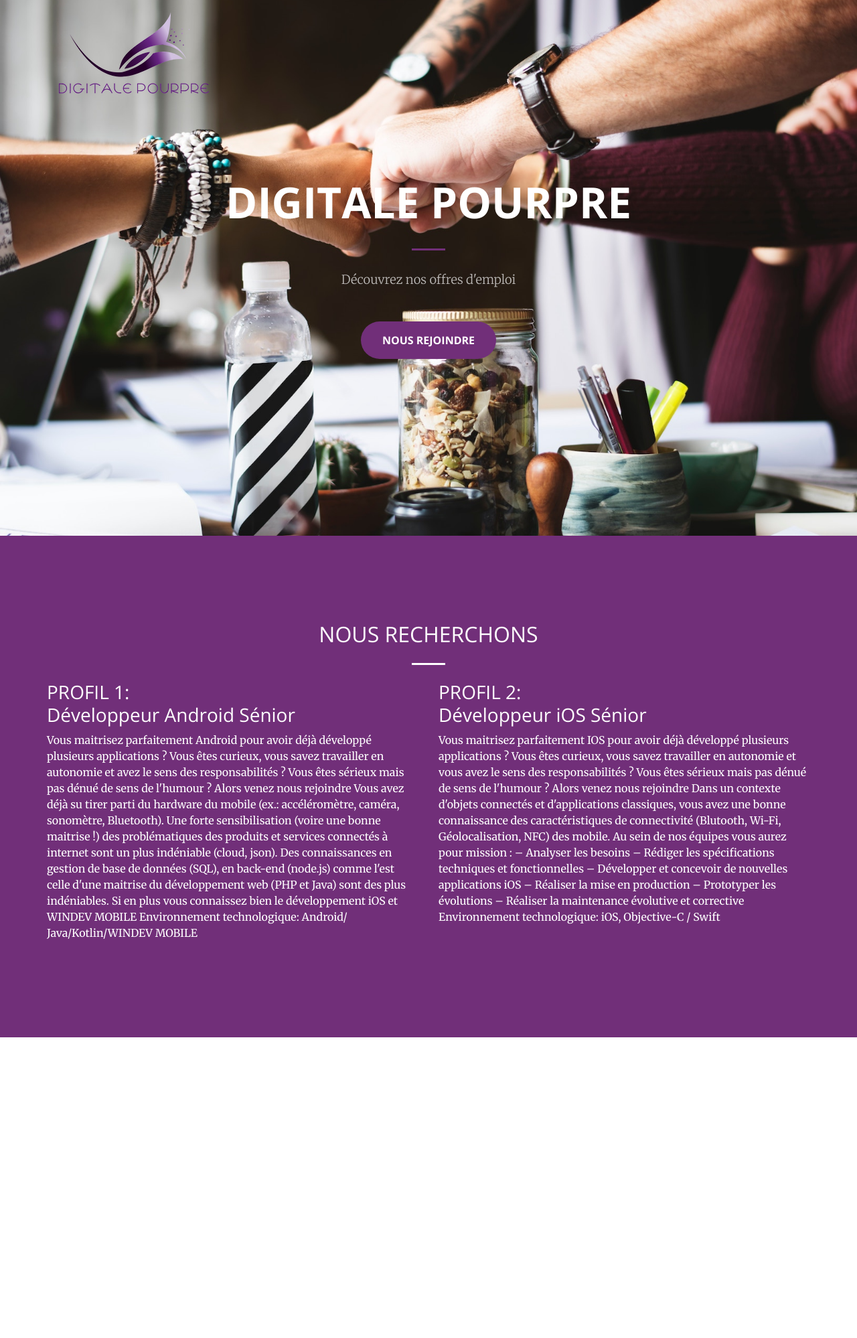
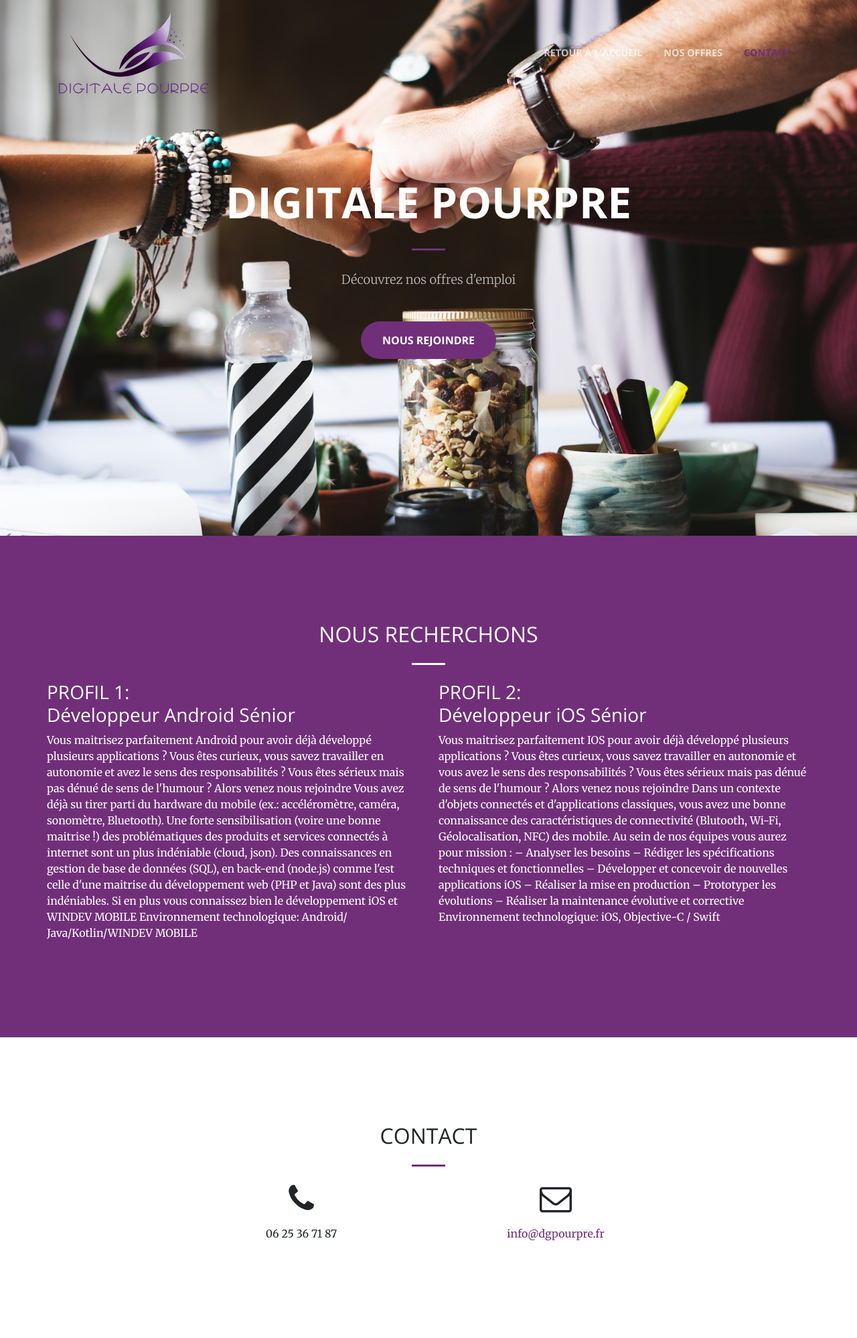
Before and after one commit to adeprem/digitalepourpre, a website: page jobs.html in a window 1280 px wide. Shown: the whole page at 67% size. Before the commit the page ends 1549 px from the top, so only its background shows below. Drawn offline with nearby package versions, Linux system fonts and the light colour scheme.

Commit message:
added contact on jobs page

```diff
--- a/jobs.html
+++ b/jobs.html
@@ -28,9 +28,25 @@
 
   <nav class="navbar navbar-expand-lg navbar-light fixed-top" id="mainNav">
     <div class="container">
-      <a class="navbar-brand" href="index.html"><img src="img/dgpourpre_logo.png"></a>
-
+      <a class="navbar-brand js-scroll-trigger" href="#page-top"><img src="img/dgpourpre_logo.png"></a>
+      <button class="navbar-toggler navbar-toggler-right" type="button" data-toggle="collapse" data-target="#navbarResponsive" aria-controls="navbarResponsive" aria-expanded="false" aria-label="Toggle navigation">
+        <span class="navbar-toggler-icon"></span>
+      </button>
+      <div class="collapse navbar-collapse" id="navbarResponsive">
+        <ul class="navbar-nav ml-auto">
+          <li class="nav-item">
+            <a class="nav-link js-scroll-trigger" href="index.html">Retour à l'accueil</a>
+          </li>
+          <li class="nav-item">
+            <a class="nav-link js-scroll-trigger" href="#offres">Nos offres</a>
+          </li>
+          <li class="nav-item">
+            <a class="nav-link js-scroll-trigger" href="#contact">Contact</a>
+          </li>
+        </ul>
+      </div>
     </div>
+  </nav>
   </nav>
   <header class="masthead-jobs text-center text-white d-flex">
     <div class="container my-auto">
@@ -49,7 +65,7 @@
     </div>
   </header>
 
-  <section class="bg-primary" id="about">
+  <section class="bg-primary" id="offres">
     <div class="container">
       <div class="row">
         <div class="col-lg-6 mx-auto text-center">
@@ -104,7 +120,28 @@
 
     </div>
   </section>
-
+<section id="contact">
+              <div class="container">
+                <div class="row">
+                  <div class="col-lg-8 mx-auto text-center">
+                    <h2 class="section-heading">CONTACT</h2>
+                    <hr class="my-4">
+                  </div>
+                </div>
+                <div class="row">
+                  <div class="col-lg-4 ml-auto text-center">
+                    <i class="fa fa-phone fa-3x mb-3 sr-contact"></i>
+                    <p>06 25 36 71 87</p>
+                  </div>
+                  <div class="col-lg-4 mr-auto text-center">
+                    <i class="fa fa-envelope-o fa-3x mb-3 sr-contact"></i>
+                    <p>
+                      <a href="mailto:info@dgpourpre.fr">info@dgpourpre.fr</a>
+                    </p>
+                  </div>
+                </div>
+              </div>
+            </section>
   <!-- Bootstrap core JavaScript -->
   <script src="vendor/jquery/jquery.min.js"></script>
   <script src="vendor/bootstrap/js/bootstrap.bundle.min.js"></script>
```
